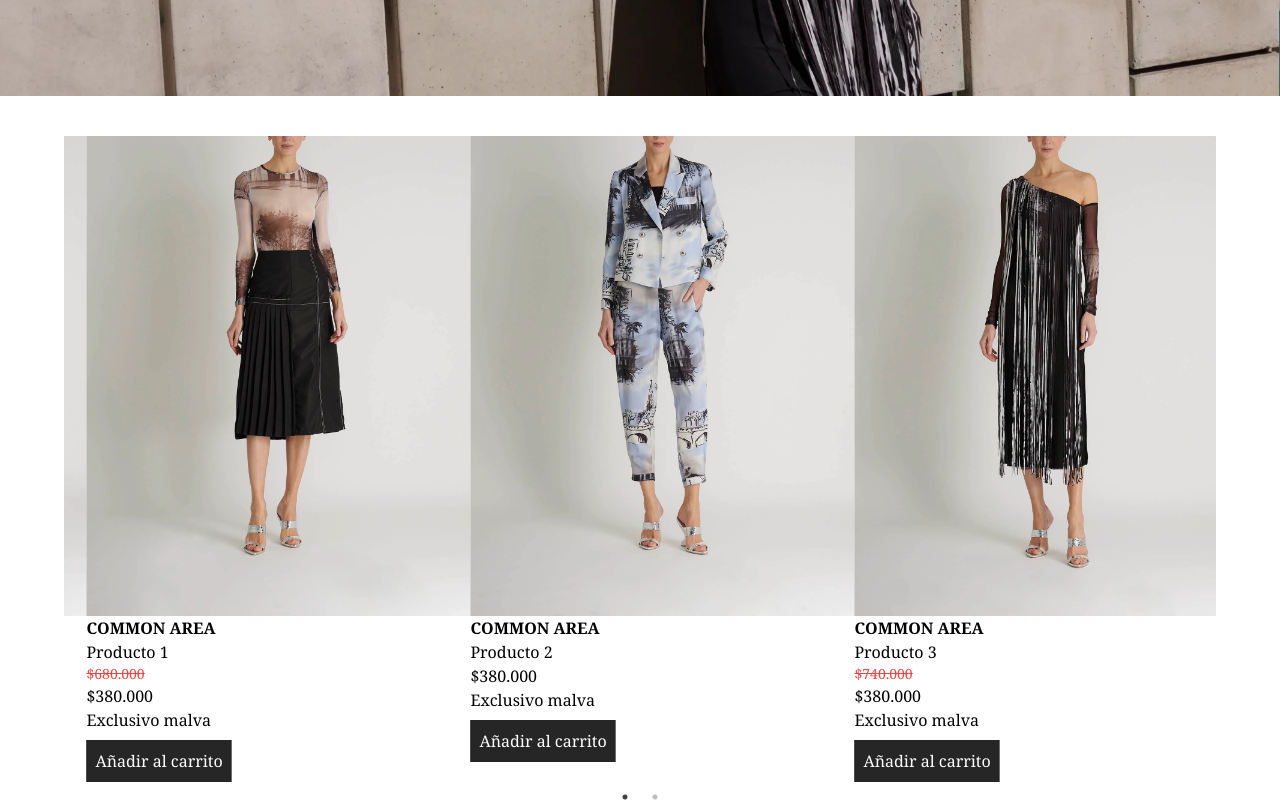
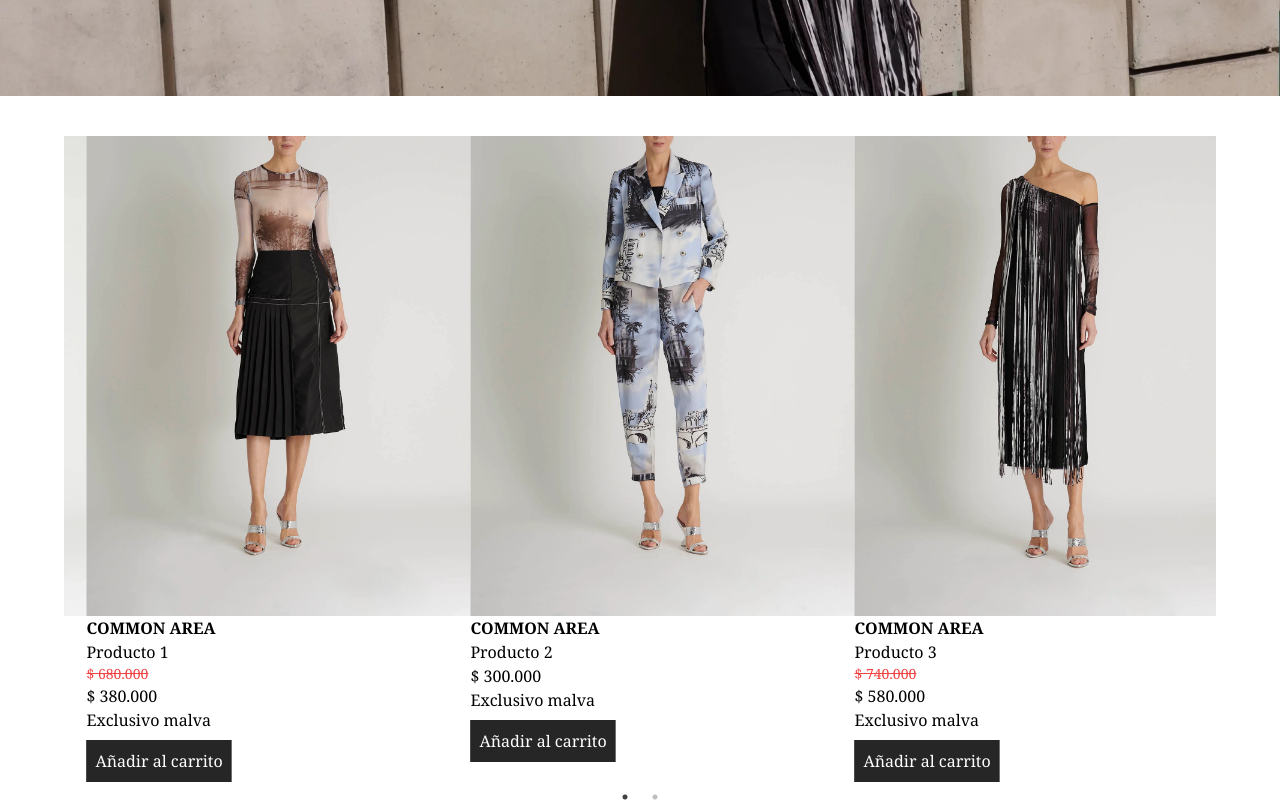
Before and after one commit to ArnoldWW/malva-clone, a React (Vite) app: page / in a window 1280 px wide. Shown: the part 2080-2882 px from the top of the page. Built offline with nearby package versions, Linux system fonts and the light colour scheme.

Commit message:
Formatear los numeros a COP

```diff
--- a/src/components/ProductsGallery.jsx
+++ b/src/components/ProductsGallery.jsx
@@ -3,29 +3,40 @@ import "slick-carousel/slick/slick.css";
 import "slick-carousel/slick/slick-theme.css";
 import { useContext } from "react";
 import AppContext from "../context/AppContext";
+import { formatPrice } from "../utils";
 
 const slides = [
   {
     id: "1",
     title: "Producto 1",
-    price: "$380.000",
-    priceOld: "$680.000"
+    price: 380000,
+    priceOld: 680000
   },
   {
     id: "2",
     title: "Producto 2",
-    price: "$380.000"
+    price: 300000
   },
   {
     id: "3",
     title: "Producto 3",
-    description: "Producto 3",
-    priceOld: "$740.000"
+    price: 580000,
+    priceOld: 740000
   },
   {
     id: "4",
     title: "Producto 4",
-    price: "$380.000"
+    price: 3800000
+  },
+  {
+    id: "5",
+    title: "Producto 5",
+    price: 300000
+  },
+  {
+    id: "6",
+    title: "Producto 6",
+    price: 280000
   }
 ];
 
@@ -80,10 +91,10 @@ export default function ProductsGallery() {
             <h3>{item.title}</h3>
             {item.priceOld && (
               <p className="line-through text-sm text-red-500">
-                {item.priceOld}
+                {formatPrice(item.priceOld)}
               </p>
             )}
-            <p>$380.000</p>
+            <p>{formatPrice(item.price)}</p>
             <p>Exclusivo malva</p>
 
             {/* boton de comprar */}
--- /dev/null
+++ b/src/utils/index.js
@@ -0,0 +1,9 @@
+/* formatear numero a peso colombiano */
+export const formatPrice = (price) => {
+  return Number(price).toLocaleString("es-CO", {
+    style: "currency",
+    currency: "COP",
+    minimumFractionDigits: 0,
+    maximumFractionDigits: 0
+  });
+};
```
